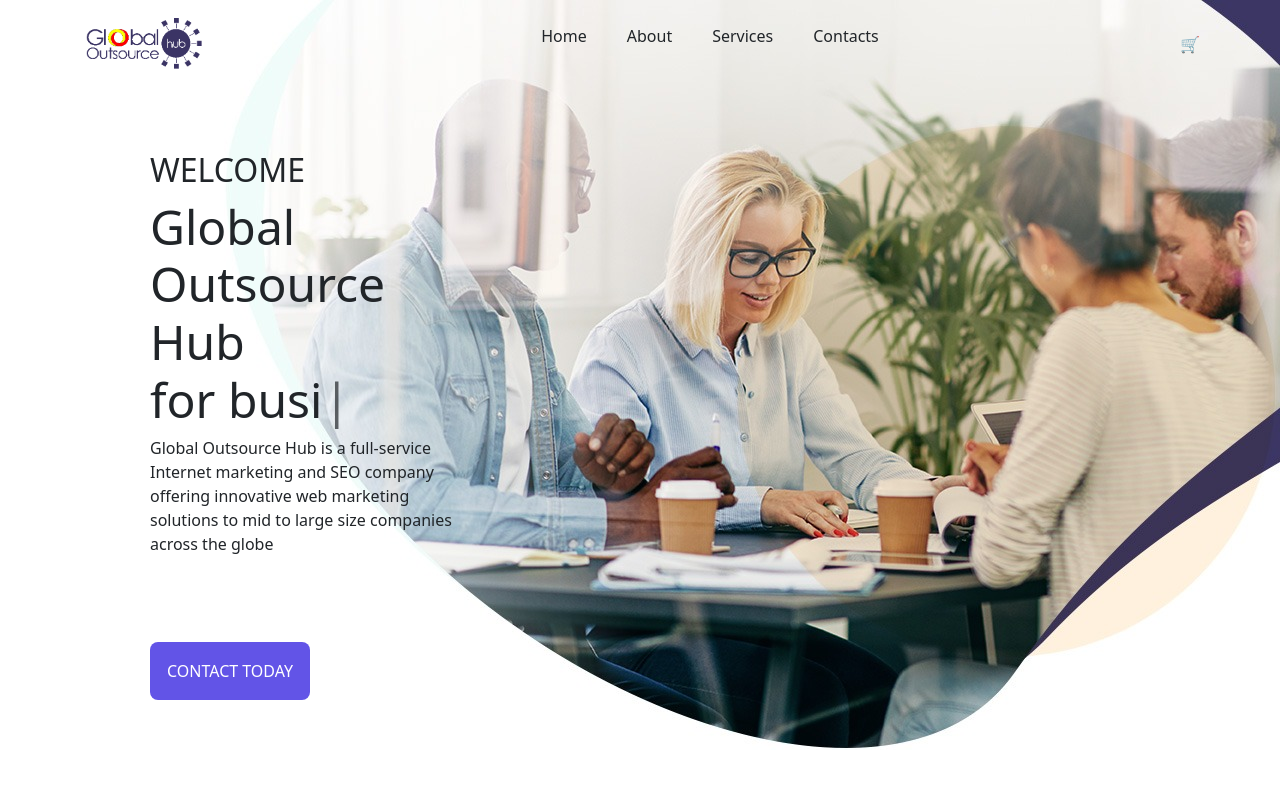
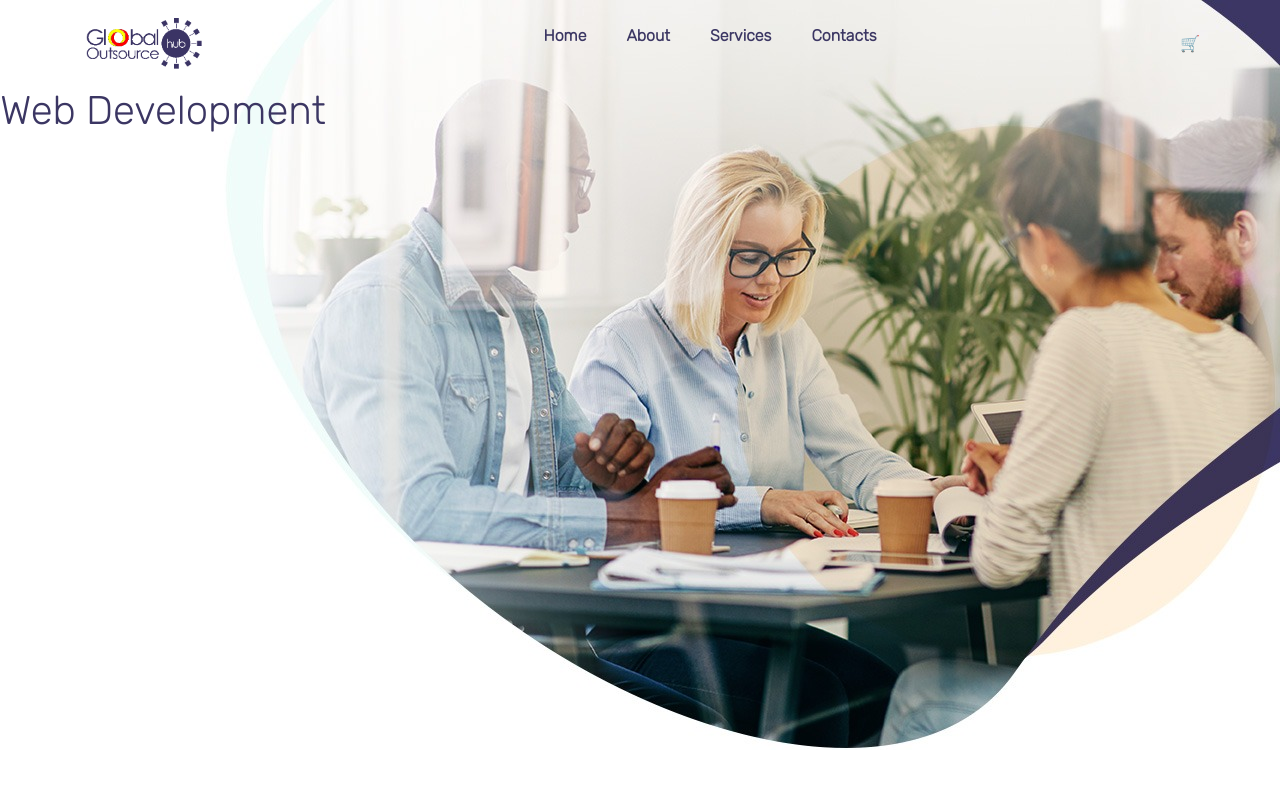
Before and after one commit to sheesrizvi/portfolio, a React (Create React App) app in the folder client/: page /services in a window 1280 px wide. Shown: the top 800 px of the page. Built offline with nearby package versions, Linux system fonts and the light colour scheme.

Commit message:
services and route change

```diff
--- a/client/src/App.js
+++ b/client/src/App.js
@@ -1,14 +1,18 @@
-import React from 'react'
-import Header from './components/Header'
-import Home from './pages/Home'
+import React from "react";
+import { Container } from "react-bootstrap";
+import { BrowserRouter as Router, Route } from "react-router-dom";
+import Header from "./components/Header";
+import Home from "./pages/Home";
+import Services from "./pages/Services";
 
 const App = () => {
   return (
-    <>
+    <Router>
       <Header />
-      <Home />
-    </>
-  )
-}
+        <Route path="/" component={Home} exact />
+        <Route path="/services" component={Services} />
+    </Router>
+  );
+};
 
-export default App
+export default App;
--- a/client/src/components/Card.js
+++ b/client/src/components/Card.js
@@ -18,7 +18,7 @@ import { Button, Card } from "react-bootstrap";
 const Card1 = (props) => {
   return (
   <>
-  <div className="card" >
+  <div className="card">
   <img src={props.img} className="card-img-top" alt="..." />
   <div className="card-body">
     <h5 className="card-title">{props.title}</h5>
--- a/client/src/components/Header.js
+++ b/client/src/components/Header.js
@@ -1,5 +1,5 @@
 import React from 'react'
-import { BrowserRouter as Router, Switch, Route, Link } from 'react-router-dom'
+import { BrowserRouter as Router, Switch, Route, NavLink } from 'react-router-dom'
 import Home from '../pages/Home'
 import About from '../pages/About'
 import Services from '../pages/Services'
@@ -8,7 +8,7 @@ import Logo from '../img/Logo.png'
 
 const Header = () => {
   return (
-    <Router>
+
       <nav>
         <div className='logo'>
           <img src={Logo} alt="Logo" style= {{width: "10vw"}} />
@@ -16,38 +16,39 @@ const Header = () => {
         <div className='links'>
           <ul>
             <li>
-              <Link to='/'>Home</Link>
+              <NavLink to='/'>Home</NavLink>
             </li>
             <li>
-              <Link to='/about'>About</Link>
+              <NavLink to='/about'>About</NavLink>
             </li>
             <li>
-              <Link to='/services'>Services</Link>
+              <NavLink to="/services">Services</NavLink>
             </li>
             <li>
-              <Link to='/contact'>Contacts</Link>
+              <NavLink to='/contact'>Contacts</NavLink>
             </li>
           </ul>
-          <Switch>
+          {/* <Switch>
             <Route path='/about'>
               <About />
             </Route>
-            <Route path='/services'>
+            <Route path="/services">
               <Services />
             </Route>
-            <Route path='/'>{/* <Home /> */}</Route>
+            <Route path='/'><Home /></Route>
             <Route path='/contact'>
               <Contact />
             </Route>
             +
-          </Switch>
+          </Switch> */}
+
         </div>
         <div className='cart'>
           {' '}
-          <Link to='/cart'>🛒</Link>
+          <NavLink to='/cart'>🛒</NavLink>
         </div>
       </nav>
-    </Router>
+
   )
 }
 
--- a/client/src/index.css
+++ b/client/src/index.css
@@ -89,3 +89,7 @@ a:-webkit-any-link {
   display: flex;
   flex-direction: row;
 }
+.heading {
+  justify-content: center;
+  align-items: center;
+}
--- a/client/src/index.js
+++ b/client/src/index.js
@@ -1,8 +1,9 @@
 import React from 'react'
 import ReactDOM from 'react-dom'
-import './index.css'
 import App from './App'
 import 'bootstrap/dist/css/bootstrap.min.css'
+import './index.css'
+
 
 ReactDOM.render(
   <React.StrictMode>
--- a/client/src/pages/Services.js
+++ b/client/src/pages/Services.js
@@ -1,7 +1,13 @@
-import React from 'react'
+import React from "react";
+import Header from "../components/Header";
 
 const Services = () => {
-  return <div></div>
-}
+  return (
+    <main>
 
-export default Services
+      <h1 className="heading">Web Development</h1>
+    </main>
+  );
+};
+
+export default Services;
```
